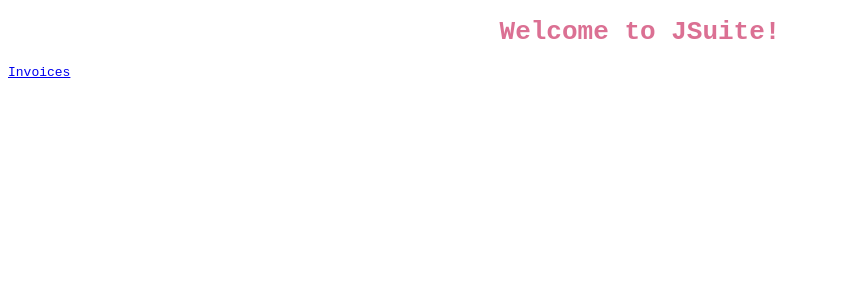
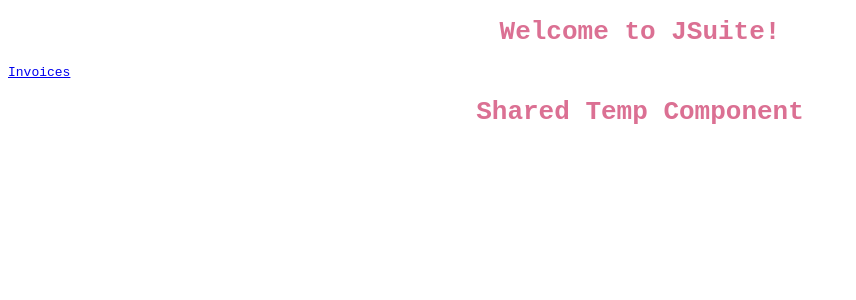
Before and after one commit to Jungle-Software/Recipes, a React (Create React App) app in the folder jsuite-frontend/: page / in a window 1280 px wide. Shown: the top 300 px of the page, without its empty margins (0-856 px from the left). Built offline with nearby package versions, Linux system fonts and the light colour scheme.

Commit message:
added shared component for structure and testing

```diff
--- a/jsuite-frontend/src/components/SharedTemp/SharedTemp.styles.ts
+++ b/jsuite-frontend/src/components/SharedTemp/SharedTemp.styles.ts
@@ -1,9 +1,4 @@
 import styled from "styled-components";
-
-// Global CSS
-export const Global = styled.div`
-  font-family: monospace;
-`;
 
 export const Title = styled.h1`
   text-align: center;
--- a/jsuite-frontend/src/components/SharedTemp/SharedTemp.tsx
+++ b/jsuite-frontend/src/components/SharedTemp/SharedTemp.tsx
@@ -1,10 +1,8 @@
-import {Global, Title} from './SharedTemp.styles'
+import { Title } from './SharedTemp.styles'
 
 const SharedTemp = () => {
     return (
-        <Global>
           <Title>Shared Temp Component</Title>
-        </Global>
       );
 }
 
--- a/jsuite-frontend/src/routes/Temp/Temp.tsx
+++ b/jsuite-frontend/src/routes/Temp/Temp.tsx
@@ -1,5 +1,6 @@
 import {Global, Title} from './Temp.styles'
 import {Outlet, Link} from 'react-router-dom';
+import SharedTemp from '../../components/SharedTemp/SharedTemp';
 
 const Temp = () => {
     return (
@@ -10,6 +11,7 @@
             <Link to="/invoices">Invoices</Link> {" "}
           </nav>
           <Outlet />
+          <SharedTemp></SharedTemp>
         </Global>
       );
 }
```
